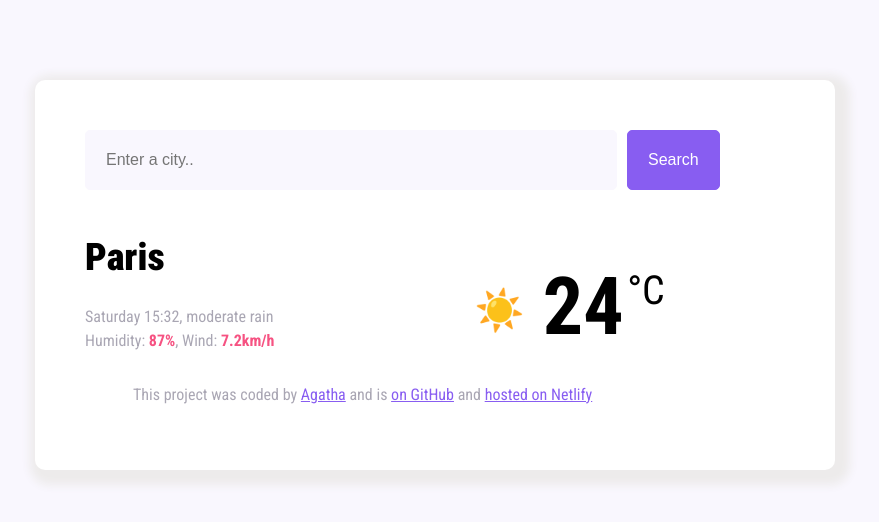
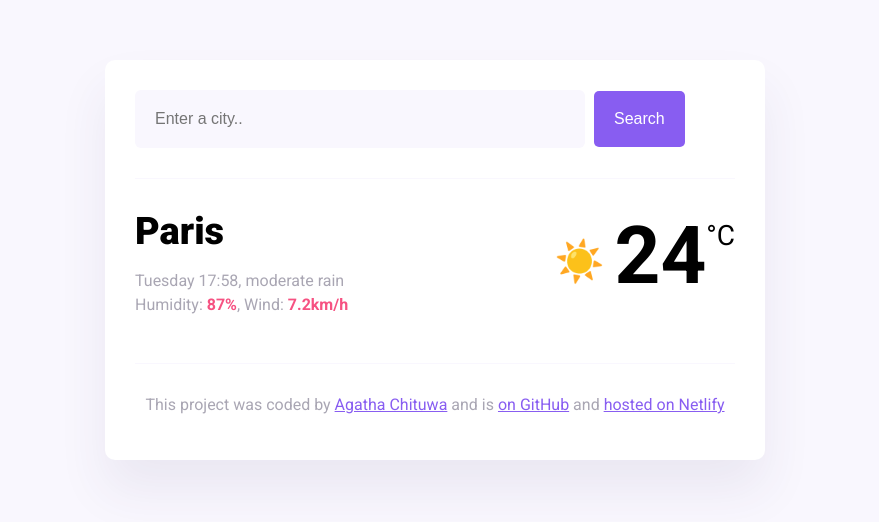
Before and after one commit to agatha-chituwa/exercise-for-shecodes, a plain HTML site: page index.html in a window 1280 px wide. Shown: the whole page, without its empty margins (205-1084 px from the left). Drawn offline with nearby package versions, Linux system fonts and the light colour scheme.

Commit message:
added css and js file and links to github and netlify

```diff
--- a/index.html
+++ b/index.html
@@ -3,142 +3,64 @@
   <head>
     <meta charset="UTF-8" />
     <meta name="viewport" content="width=device-width, initial-scale=1.0" />
-    <link rel="stylesheet" href="src/styles.css" />
     <link rel="preconnect" href="https://fonts.googleapis.com" />
     <link rel="preconnect" href="https://fonts.gstatic.com" crossorigin />
     <link
-      href="https://fonts.googleapis.com/css2?family=Roboto+Condensed:ital,wght@0,100..900;1,100..900&display=swap"
+      href="https://fonts.googleapis.com/css2?family=Roboto:ital,wght@0,100;0,400;0,500;0,700;0,900;1,100;1,300;1,400;1,500;1,700;1,900&display=swap"
       rel="stylesheet"
     />
+    <script src="https://cdn.jsdelivr.net/npm/axios@1.1.2/dist/axios.min.js"></script>
+    <link rel="stylesheet" href="src/styles.css" />
     <title>My weather application</title>
-    <style>
-      body {
-        background-color: #f9f7fe;
-      }
-      .container {
-        margin-top: 5rem;
-        padding: 20px;
-        max-width: 700px;
-        margin-left: auto;
-        margin-right: auto;
-        background-color: white;
-        border-radius: 10px;
-        box-shadow: 5px 5px 10px 10px rgb(237, 235, 235);
-        padding: 50px;
-      }
-      form {
-        display: flex;
-      }
-      input[type="search"] {
-        padding: 20px;
-        font-family: Arial, Helvetica, sans-serif;
-        font-weight: 400;
-        color: rgba(39, 33, 66, 0.4);
-        font-size: 16px;
-        border: 1px solid #f9f7fe;
-        border-radius: 5px;
-        width: 76%;
-        margin-right: 10px;
-        background: #f9f7fe;
-      }
-      input[type="submit"] {
-        padding: 20px;
-        font-family: Arial, Helvetica, sans-serif;
-        font-weight: 400;
-        background: #885df1;
-        border: 1px solid #885df1;
-        border-radius: 5px;
-        font-size: 16px;
-        color: white;
-      }
-      h1 {
-        font-family: "Roboto Condensed", sans-serif;
-        font-weight: 900;
-        font-size: 38px;
-        padding-top: 20px;
-      }
-      .degree {
-        font-family: "Roboto Condensed", sans-serif;
-        font-weight: 400;
-        line-height: 24px;
-        font-size: 16px;
-        color: rgba(39, 33, 66, 0.4);
-      }
-      .current-weather {
-        display: flex;
-      }
-      .current {
-        margin-top: 70px;
-        position: relative;
-        left: 200px;
-        font-family: "Roboto Condensed", sans-serif;
-        font-weight: 700;
-        font-size: 80px;
-        color: rgb(0, 0, 0);
-      }
-      .current span {
-        font-weight: 400;
-        font-size: 40px;
-        position: relative;
-        top: -10px;
-      }
-      .current .Symbols {
-        font-weight: 400;
-        font-size: 40px;
-        position: relative;
-        top: -30px;
-        left: -15px;
-      }
-      footer p {
-        font-weight: 400;
-        font-size: 16px;
-        font-family: "Roboto Condensed", sans-serif;
-        color: rgba(39, 33, 66, 0.4);
-        margin-left: 3rem;
-      }
-      footer a {
-        color: #885df1;
-      }
-      p strong {
-        color: rgb(246, 82, 130);
-      }
-    </style>
   </head>
   <body>
-    <div class="container">
+    <div class="weather-app">
       <header>
-        <form>
+        <form id="search-form">
           <input
-            class="search"
             type="search"
             placeholder="Enter a city.."
             required
+            class="search-input"
+            id="search-input"
           />
-          <input type="submit" value="Search" />
+          <input type="submit" value="Search" class="search-button" />
         </form>
       </header>
       <main>
         <div class="current-weather">
           <div>
-            <h1>Paris</h1>
-            <p class="degree">
-              Saturday 15:32, moderate rain <br />
+            <h1 class="current-city" id="current-city">Paris</h1>
+            <p class="current-details">
+              <span id="current-date"></span>, moderate rain <br />
               Humidity: <strong>87%</strong>, Wind: <strong>7.2km/h</strong>
             </p>
           </div>
-          <div class="current">
-            <span>☀️</span> 24 <span class="Symbols">°C</span>
+          <div class="current-temperature">
+            <span class="current-temperature-icon">☀️</span
+            ><span class="current-temperature-value" id="current-temperature"
+              >24</span
+            ><span class="current-temperature-unit">°C</span>
           </div>
         </div>
       </main>
       <footer>
         <p>
           This project was coded by
-          <a href="#" target="_blank">Agatha</a> and is
-          <a href="#" target="_blank"> on GitHub</a> and
-          <a href="#" target="_blank">hosted on Netlify</a>
+          <a href="#" target="_blank">Agatha Chituwa</a> and is
+          <a
+            href="https://github.com/agatha-chituwa/exercise-for-shecodes"
+            target="_blank"
+          >
+            on GitHub</a
+          >
+          and
+          <a href="https://agaweather.netlify.app/" target="_blank"
+            >hosted on Netlify</a
+          >
         </p>
       </footer>
     </div>
   </body>
+  <script src="src/index.js"></script>
 </html>
--- /dev/null
+++ b/src/index.js
@@ -0,0 +1,53 @@
+function displayTemperature(response) {
+  let temperatureElement = document.querySelector("#current-temperature");
+  let temperature = Math.round(response.data.temperature.current);
+  let cityElement = document.querySelector("#current-city");
+  cityElement.innerHTML = response.data.city;
+  temperatureElement.innerHTML = temperature;
+}
+
+function search(event) {
+  event.preventDefault();
+  let searchInputElement = document.querySelector("#search-input");
+  let city = searchInputElement.value;
+
+  let apiKey = "b2a5adcct04b33178913oc335f405433";
+  let apiUrl = `https://api.shecodes.io/weather/v1/current?query=${city}&key=${apiKey}&units=metric`;
+
+  axios.get(apiUrl).then(displayTemperature);
+}
+
+function formatDate(date) {
+  let minutes = date.getMinutes();
+  let hours = date.getHours();
+  let day = date.getDay();
+
+  if (minutes < 10) {
+    minutes = `0${minutes}`;
+  }
+
+  if (hours < 10) {
+    hours = `0${hours}`;
+  }
+
+  let days = [
+    "Sunday",
+    "Monday",
+    "Tuesday",
+    "Wednesday",
+    "Thursday",
+    "Friday",
+    "Saturday",
+  ];
+
+  let formattedDay = days[day];
+  return `${formattedDay} ${hours}:${minutes}`;
+}
+
+let searchForm = document.querySelector("#search-form");
+searchForm.addEventListener("submit", search);
+
+let currentDateELement = document.querySelector("#current-date");
+let currentDate = new Date();
+
+currentDateELement.innerHTML = formatDate(currentDate);
--- /dev/null
+++ b/src/styles.css
@@ -0,0 +1,98 @@
+body {
+  background: #f9f7fe;
+  font-family: "Roboto", sans-serif;
+}
+
+a {
+  color: #885df1;
+}
+
+.weather-app {
+  background: white;
+  max-width: 600px;
+  margin: 60px auto;
+  padding: 30px;
+  border-radius: 10px;
+  box-shadow: 0 30px 50px rgba(65, 50, 100, 0.08);
+}
+
+header {
+  border-bottom: 1px solid #f9f7fe;
+  padding-bottom: 30px;
+}
+
+.search-input {
+  background-color: #f9f7fe;
+  border: none;
+  color: rgba(39, 33, 66, 0.4);
+  font-size: 16px;
+  padding: 20px;
+  width: 75%;
+  border-radius: 6px;
+}
+
+.search-button {
+  margin-left: 5px;
+  font-size: 16px;
+  background-color: #885df1;
+  color: white;
+  border: none;
+  padding: 20px;
+  line-height: 1;
+  border-radius: 5px;
+}
+
+main {
+  padding: 30px 0;
+}
+
+.current-temperature {
+  font-size: 48px;
+}
+
+.current-weather {
+  display: flex;
+  justify-content: space-between;
+}
+
+.current-city {
+  font-size: 38px;
+  font-weight: 900;
+  margin: 0;
+}
+.current-details {
+  color: rgba(39, 33, 66, 0.4);
+  font-size: 16px;
+  font-weight: 400;
+  line-height: 24px;
+}
+
+.current-details strong {
+  color: #f65282;
+}
+
+.current-temperature-icon {
+  position: relative;
+  top: -8px;
+  font-size: 40px;
+  margin-right: 10px;
+}
+
+.current-temperature-value {
+  font-size: 80px;
+  font-weight: bold;
+}
+
+.current-temperature-unit {
+  font-size: 28px;
+  position: relative;
+  top: -38px;
+}
+
+footer {
+  border-top: 1px solid #f9f7fe;
+  text-align: center;
+  padding-top: 15px;
+
+  color: rgba(39, 33, 66, 0.4);
+}
```
Also changed, not shown: shecodebyme.html (added, +144 -0 lines).
